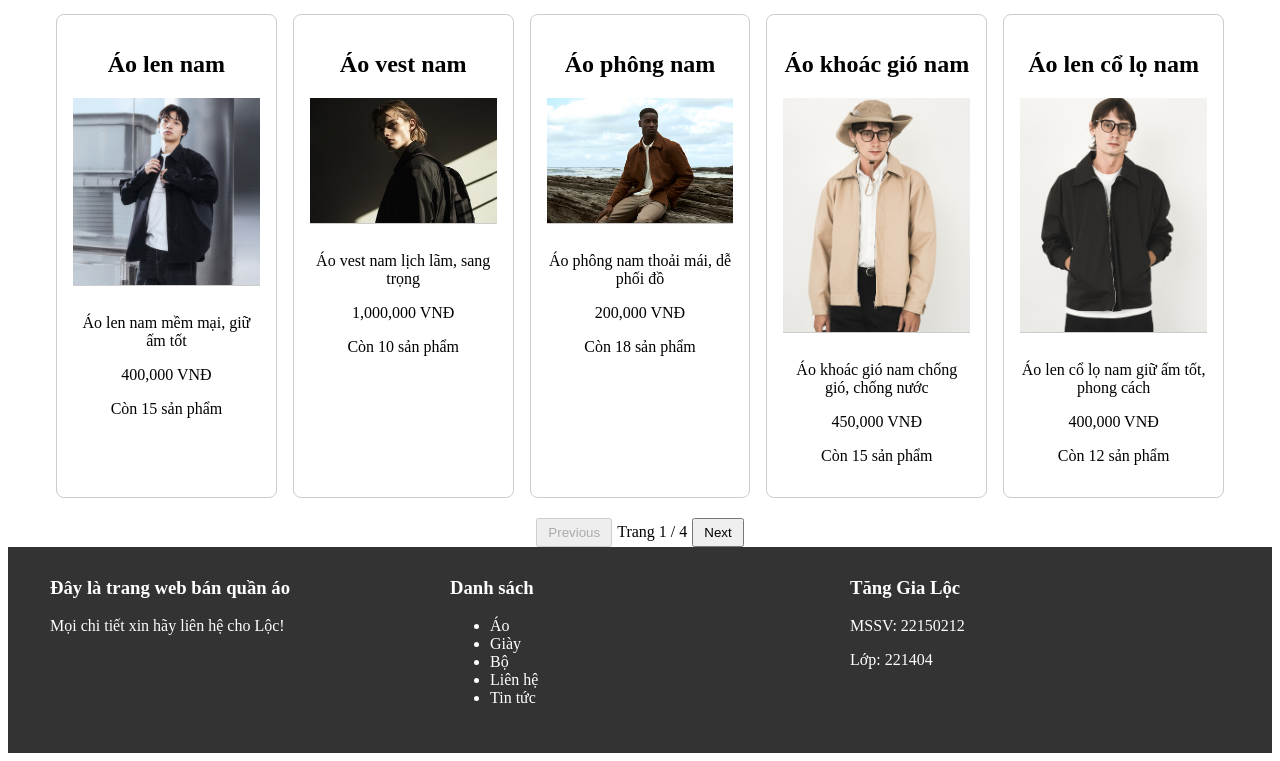
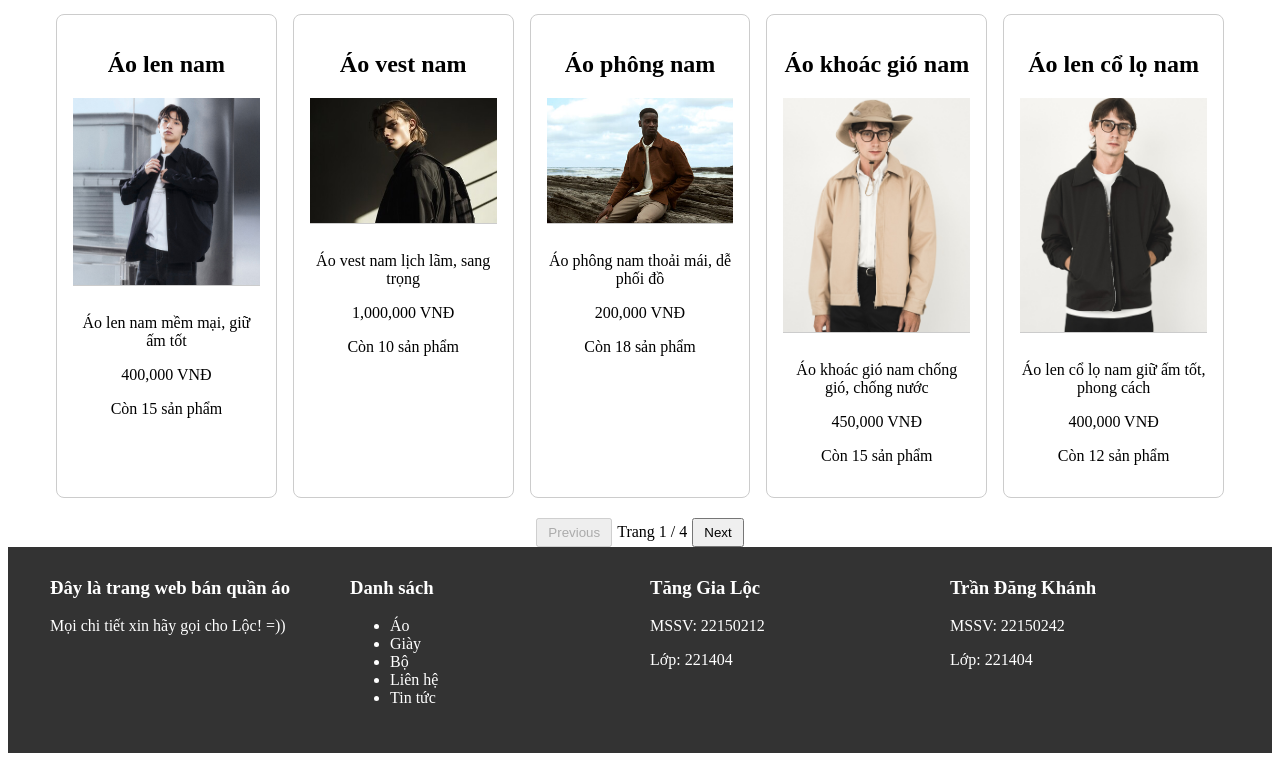
Before and after one commit to tangtangloc6104/AzurRaphael, a Vue app: page / in a window 1280 px wide. Shown: the part 644-1405 px from the top of the page. Built offline with nearby package versions, Linux system fonts and the light colour scheme.

Commit message:
Update footer content with new contact information and minor text change

```diff
--- a/src/components/AppFooter.vue
+++ b/src/components/AppFooter.vue
@@ -3,7 +3,7 @@
     <div class="footer-container">
       <div class="footer-column">
         <h3>Đây là trang web bán quần áo</h3>
-        <p>Mọi chi tiết xin hãy liên hệ cho Lộc!</p>
+        <p>Mọi chi tiết xin hãy gọi cho Lộc! =))</p>
       </div>
       <div class="footer-column">
         <h3>Danh sách</h3>
@@ -18,6 +18,11 @@
       <div class="footer-column">
         <h3>Tăng Gia Lộc</h3>
         <p>MSSV: 22150212</p>
+        <p>Lớp: 221404</p>
+      </div>
+      <div class="footer-column">
+        <h3>Trần Đăng Khánh</h3>
+        <p>MSSV: 22150242</p>
         <p>Lớp: 221404</p>
       </div>
     </div>
```
